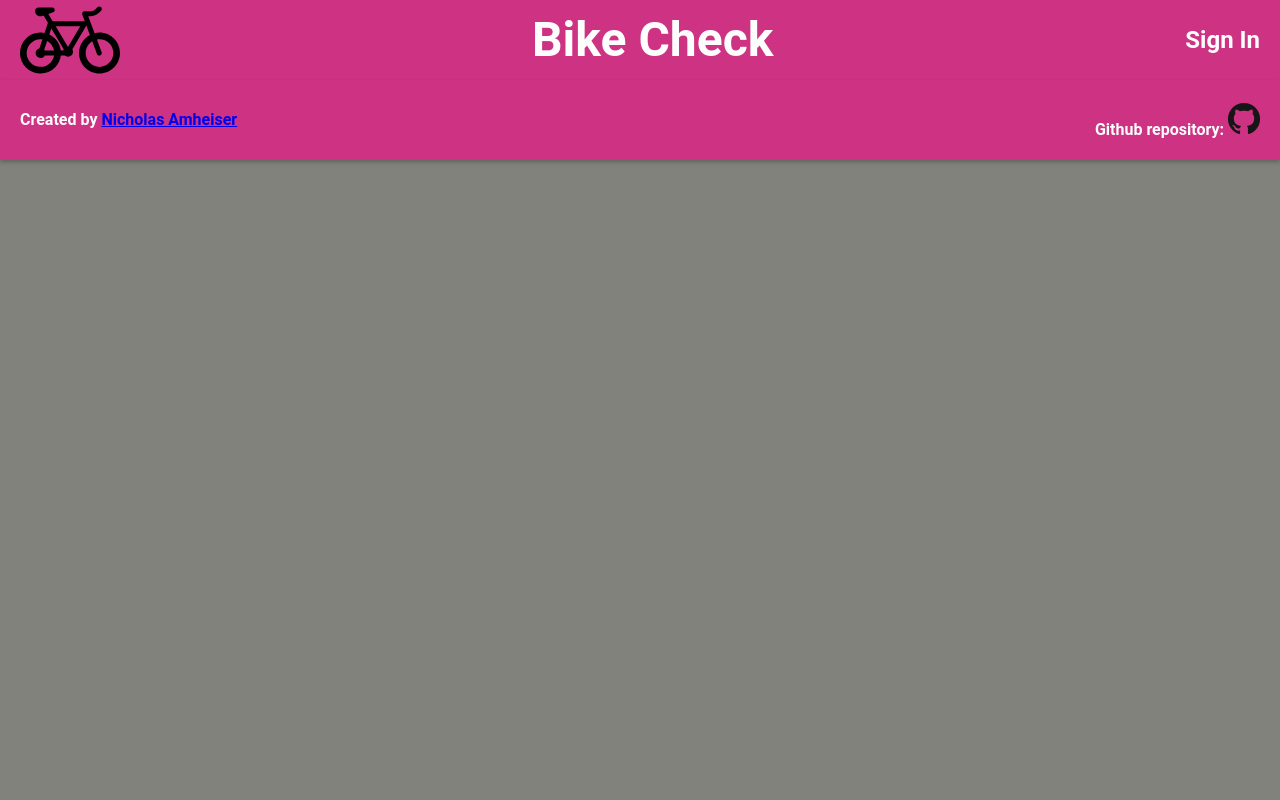
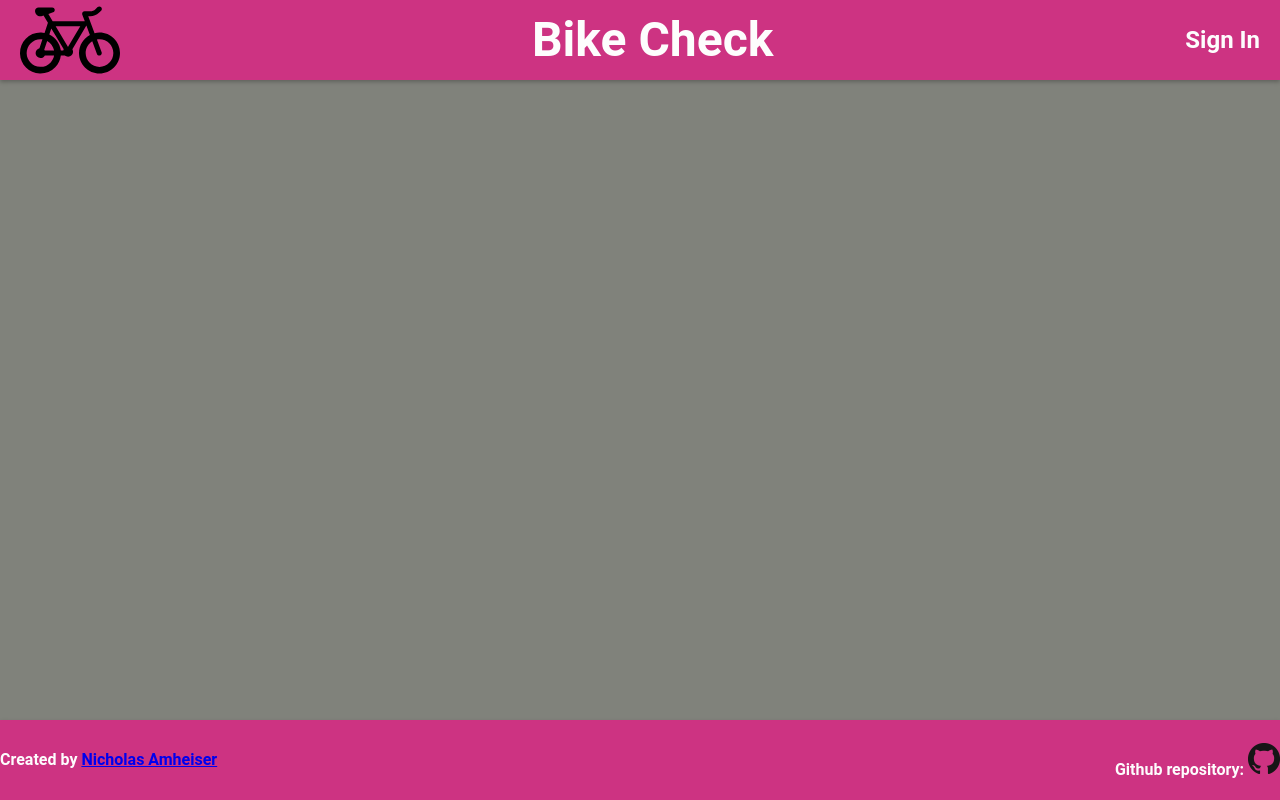
Before and after one commit to Amheisern/BikeCheck, a React (Vite) app in the folder ClientApp/: page / in a window 1280 px wide. Built offline with nearby package versions, Linux system fonts and the light colour scheme.

Commit message:
css changes to header and footer

```diff
--- a/ClientApp/src/index.scss
+++ b/ClientApp/src/index.scss
@@ -34,6 +34,13 @@ header {
   display: flex;
   justify-content: space-between;
   align-items: center;
+  box-sizing: border-box;
+  margin-right: auto;
+  margin-left: auto;
+  margin-bottom: 40px;
+  box-sizing: border-box;
+  position: sticky;
+  top: 0;
   padding: 0 20px;
   height: 80px;
   background-color: rgba(205, 51, 130, 1);
@@ -48,7 +55,6 @@ header {
   display: flex;
   justify-content: space-between;
   align-items: center;
-  padding: 0 20px;
   height: 80px;
   background-color: rgba(205, 51, 130, 1);
   color: rgba(253, 253, 253, 1);
@@ -56,6 +62,9 @@ header {
   font-weight: bold;
   font-family: 'Roboto', sans-serif;
   box-shadow: 0px 2px 4px rgba(0, 0, 0, 0.25);
+  position: absolute;
+  bottom: 0;
+   width: 100vw;
 }
 
 .logo {
```
